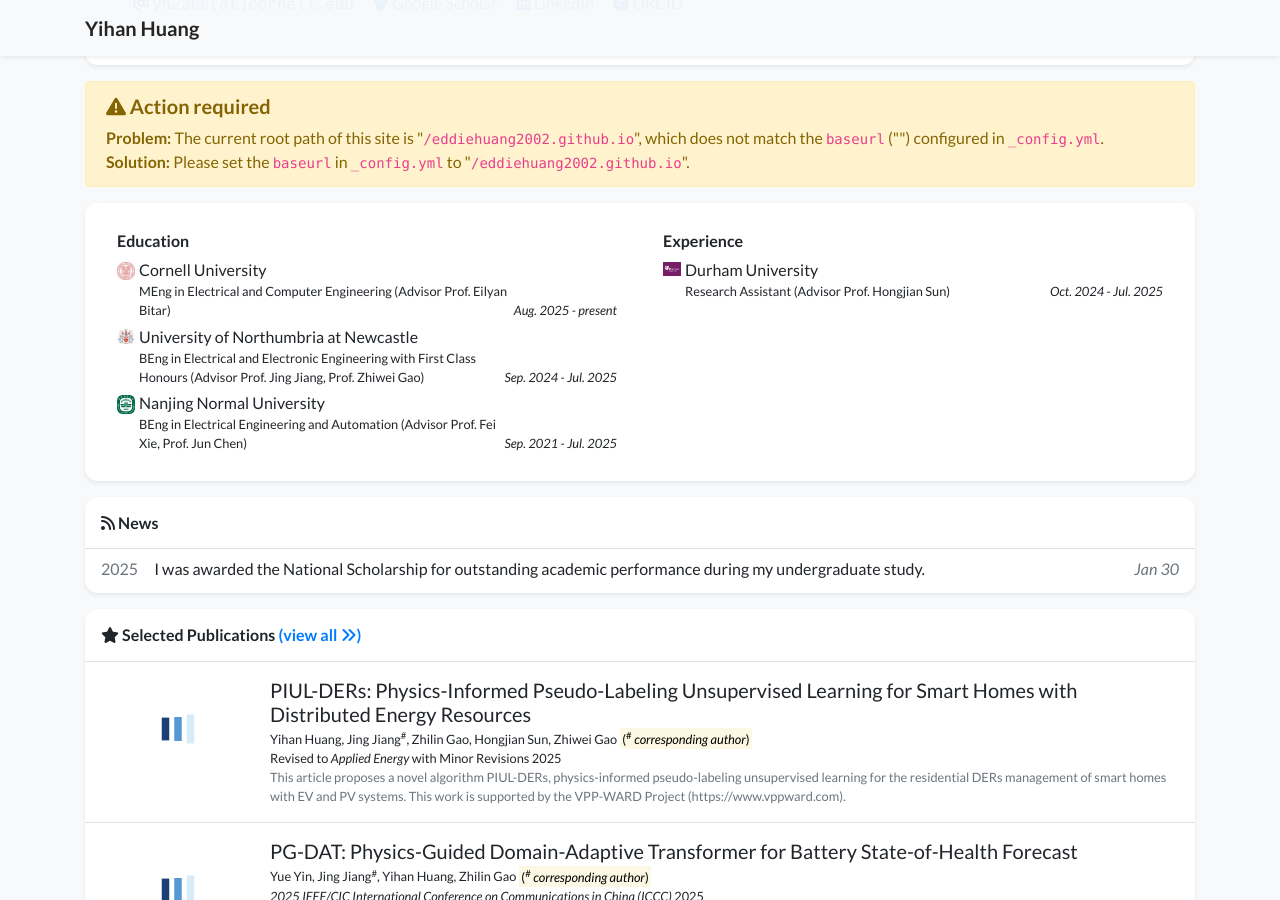
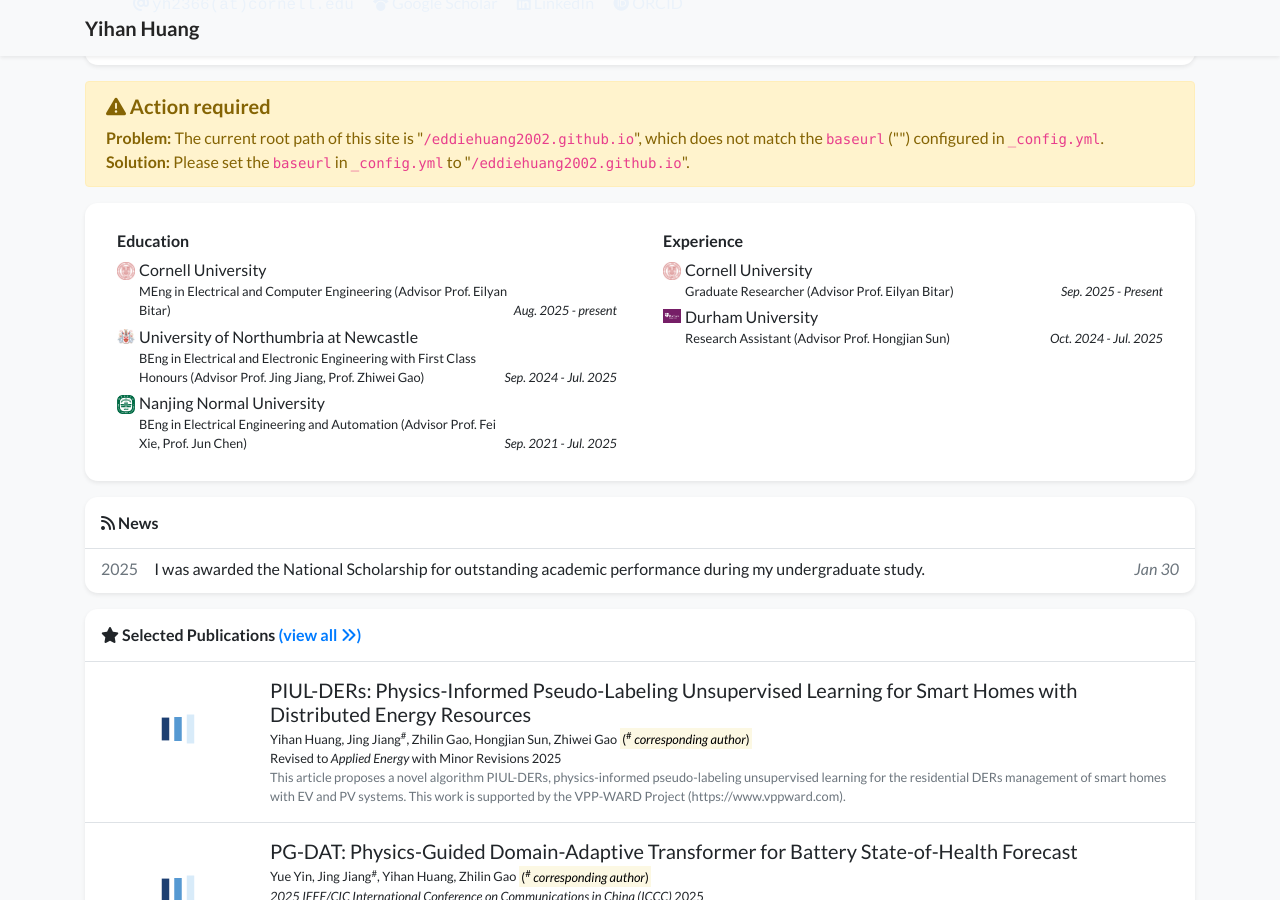
Before and after one commit to eddiehuang2002/eddiehuang2002.github.io, a Jekyll site: the page built from index.html, in a window 1280 px wide and 900 px high, scrolled down 402 px. Built offline with Jekyll 4.4.1, drawn with Linux system fonts in a browser that asks for light colours; nearby versions of some CDN libraries; a style sheet for code colours, icons or effects is not loaded.

Commit message:
Update profile.yml

```diff
--- a/_data/profile.yml
+++ b/_data/profile.yml
@@ -48,6 +48,10 @@
   date: Sep. 2021 - Jul. 2025
 
 experience:
+ - name: Cornell University
+   logo: /assets/images/badges/Cornell.png
+   position: Graduate Researcher (Advisor Prof. Eilyan Bitar)
+   date: Sep. 2025 - Present
  - name: Durham University
    logo: /assets/images/badges/Durham.png
    position: Research Assistant (Advisor Prof. Hongjian Sun)
```
